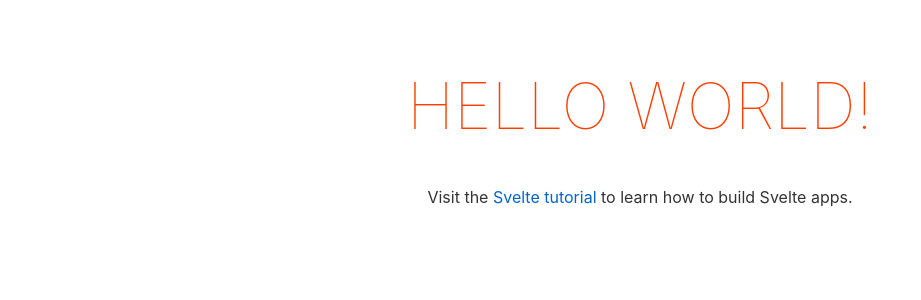
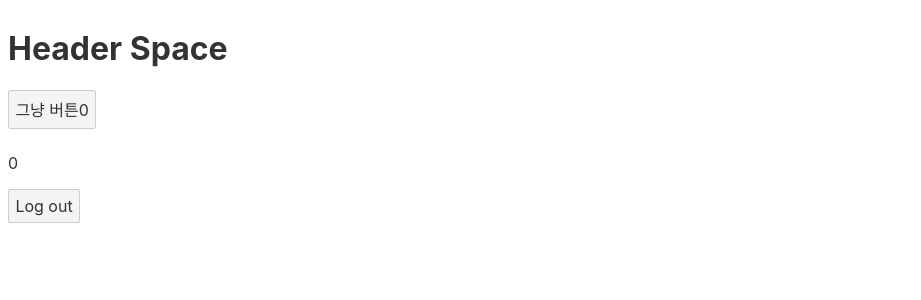
Before and after one commit to Dibrary/svelte_test, a Svelte app: page / in a window 1280 px wide. Shown: the top 300 px of the page, without its empty margins (0-921 px from the left). Built offline with nearby package versions, Linux system fonts and the light colour scheme.

Commit message:
svelte 기본 연습

```diff
--- a/src/App.svelte
+++ b/src/App.svelte
@@ -1,30 +1,35 @@
 <script>
-	export let name;
+	import Header from './header.svelte'; // svelte 파일 불러와서 html요소 배치
+	import Btn from './button.svelte';
+
+	let count = 0; // 상태값 (나는 변수라고 부르는데.. )
+	const handleClick = () => {
+		count += 1;
+		if(count >10) {
+			count = 0;
+		}
+	}
+
+	let user = {loggedIn:true};
+	function toggle() {
+		user.loggedIn = !user.loggedIn;
+	}
+
 </script>
 
-<main>
-	<h1>Hello {name}!</h1>
-	<p>Visit the <a href="https://svelte.dev/tutorial">Svelte tutorial</a> to learn how to build Svelte apps.</p>
-</main>
+<Header/> <!-- 여기서 html요소 배치한다 -->
 
-<style>
-	main {
-		text-align: center;
-		padding: 1em;
-		max-width: 240px;
-		margin: 0 auto;
-	}
+<!-- <button>그냥 버튼</button> -->
+<Btn {handleClick}{count}/> <!--버튼 컴포넌트로 함수, 변수 보냄. (어떻게 사용할 지는 Btn 파일 안으로 가봐야 알 수 있음.)-->
+<p>{count}</p>
 
-	h1 {
-		color: #ff3e00;
-		text-transform: uppercase;
-		font-size: 4em;
-		font-weight: 100;
-	}
-
-	@media (min-width: 640px) {
-		main {
-			max-width: none;
-		}
-	}
-</style>
+{#if user.loggedIn}
+	<button on:click={toggle}>
+		Log out
+	</button>
+{/if}
+{#if !user.loggedIn}
+	<button on:click={toggle}>
+		Log in
+	</button>
+{/if}
--- /dev/null
+++ b/src/button.svelte
@@ -0,0 +1,6 @@
+<script>
+    export let handleClick; // App 에서 보낸 것(함수든 변수든) 을 받아올 수 있음.
+    export let count;
+</script>
+
+<button on:click={handleClick}>그냥 버튼{count}</button> <!--버튼 클릭 시 함수 실행-->
--- /dev/null
+++ b/src/header.svelte
@@ -0,0 +1 @@
+<h1>Header Space</h1>
```
